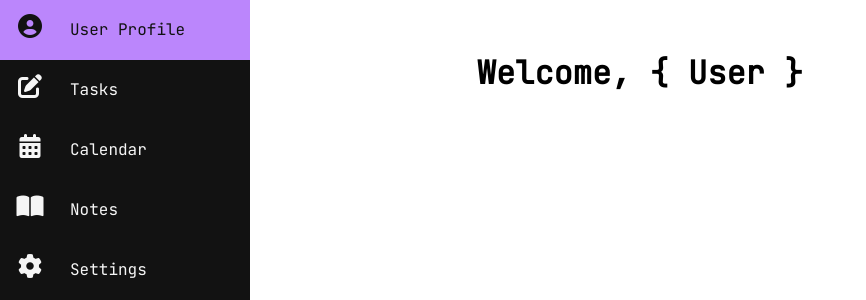
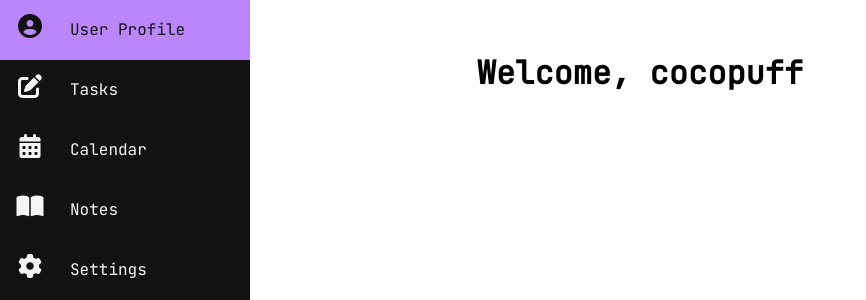
Before and after one commit to girlwhodrawsandstuff/day-planner, a Flask app: page /profile in a window 1280 px wide. Shown: the top 300 px of the page, without its empty margins (0-866 px from the left). Run offline with Flask 2, Linux system fonts and the light colour scheme; a user stored in the database is signed in; data comes from the database, SQL or seed files in the repository; some libraries are stand-ins or nearby versions.

Commit message:
feat: profile page displays current user's username

```diff
--- a/app.py
+++ b/app.py
@@ -143,7 +143,8 @@ def tokenSignIn():
 @login_required
 def profile():
     """User Profile"""
-    return render_template("profile.html")
+    current_user = Users.query.filter_by(id=session["user_id"]).first().username
+    return render_template("profile.html", username=current_user)
 
 @app.route("/tasks", methods=["GET"])
 @login_required
--- a/templates/profile.html
+++ b/templates/profile.html
@@ -72,7 +72,10 @@
 
     <main class="main-section">
       <div class="profile-container">
-        <h1> Welcome, { User }</h1>
+        <h1> Welcome, {{ username }}</h1>
+        <div class="profile-details-container">
+
+        </div>
       </div>
     </main>
   </body>
```
